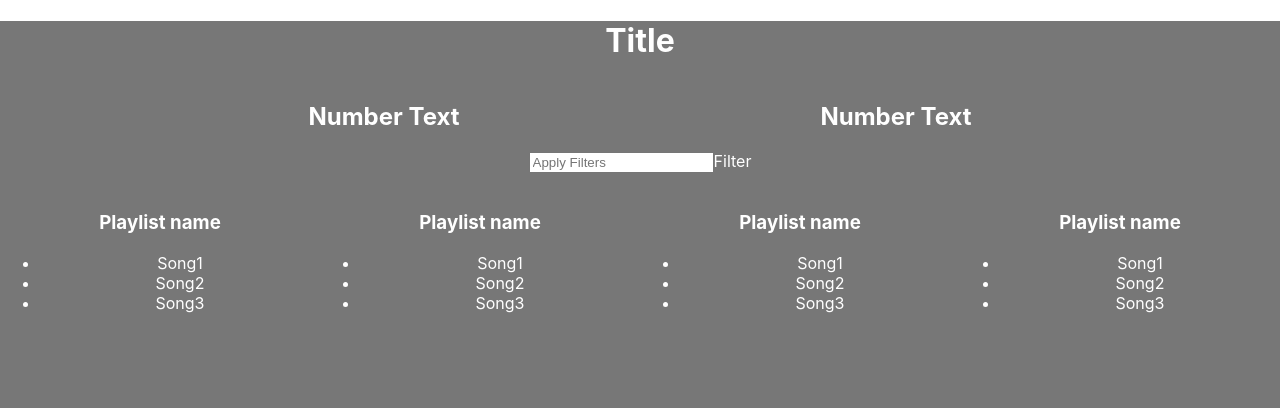
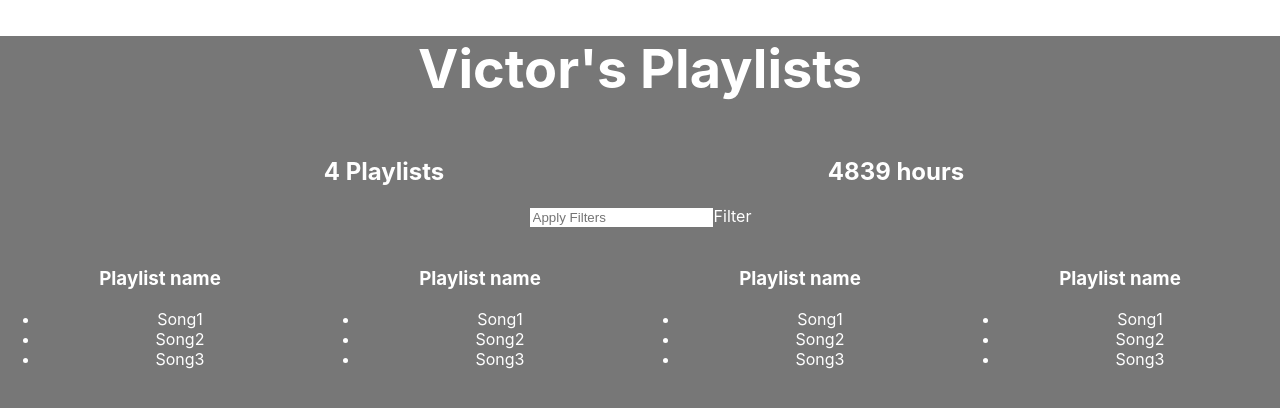
Before and after one commit to vdelvalle11/better-playlists, a React (Create React App) app: page / in a window 1280 px wide. Shown: the top 408 px of the page. Built offline with nearby package versions, Linux system fonts and the light colour scheme.

Commit message:
Added fake server data for Playlist Counter and Hours counter components

```diff
--- a/src/App.js
+++ b/src/App.js
@@ -1,31 +1,103 @@
 import React, { Component } from 'react';
 import './App.css';
+
 let defaultStyle = {
   color: '#FFF'
 };
+let fakeServerData= {
+  user: {
+    name: 'Victor',
+    playlists: [
+      {
+       name: 'My favorites',
+       songs: [
+         {name: 'Beat It', duration: 1345},
+         {name: 'Cannelloni Makaroni', duration: 1236},
+         {name: 'Rosa Helikopter', duration: 70000},
+        ]
+      },
+      {
+       name: 'Discover Weekly',
+       songs: [
+         {name: 'Beat It', duration: 1345},
+         {name: 'Cannelloni Makaroni', duration: 1236},
+         {name: 'Rosa Helikopter', duration: 70000},
+        ]
+      },
+      {
+       name: 'Another Playlist - the best!',
+       songs: [
+         {name: 'Beat It', duration: 1345},
+         {name: 'Cannelloni Makaroni', duration: 1236},
+         {name: 'Rosa Helikopter', duration: 70000},
+        ]
+      },
+      {
+       name: 'Last Playlist',
+       songs: [
+         {name: 'Beat It', duration: 1345},
+         {name: 'Cannelloni Makaroni', duration: 1236},
+         {name: 'Rosa Helikopter', duration: 70000},
+        ]
+      }
+    ]
+  }
+}
 
 class App extends Component {
+  constructor() {
+    super();
+    this.state = {serverData: {}}
+  }
+  componentDidMount(){
+    setTimeout(
+      () => {
+        this.setState({serverData: fakeServerData});
+      },1000);
+  }
   render() {
     return (
       <div className="App">
-        <h1 style={defaultStyle}>Title</h1>
-        <Aggregate />
-        <Aggregate />
-        <Filter />
-        <Playlist />
-        <Playlist />
-        <Playlist />
-        <Playlist />
+        {this.state.serverData.user ?
+        <div>
+            <h1 style={{...defaultStyle, 'font-size': '54px'}}>
+            {this.state.serverData.user.name}'s Playlists
+          </h1>
+          <PlaylistCounter playlists={this.state.serverData.user.playlists}/>
+          <HoursCounter playlists={this.state.serverData.user.playlists}/>
+          <Filter />
+          <Playlist />
+          <Playlist />
+          <Playlist />
+          <Playlist />
+        </div> : <h1 style={defaultStyle}>Loading...</h1>
+      }
+    </div>
+    );
+  }
+}
+
+class PlaylistCounter extends Component {
+  render() {
+    return (
+      <div style={{...defaultStyle, display: "inline-block", width: "40%"}}>
+        <h2>{this.props.playlists.length} Playlists</h2>
       </div>
     );
   }
 }
 
-class Aggregate extends Component {
+class HoursCounter extends Component {
   render() {
+    let allSongs = this.props.playlists.reduce((songs, eachPlaylist) => {
+      return songs.concat(eachPlaylist.songs)
+    }, [])
+    let totalDuration = allSongs.reduce((sum, eachSong) => {
+      return sum + eachSong.duration
+    }, 0)
     return (
       <div style={{...defaultStyle, display: "inline-block", width: "40%"}}>
-        <h2>Number Text</h2>
+        <h2>{Math.round(totalDuration/60)} hours</h2>
       </div>
     );
   }
```
